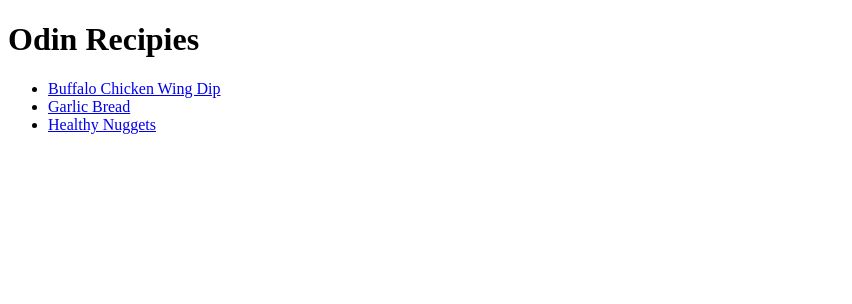
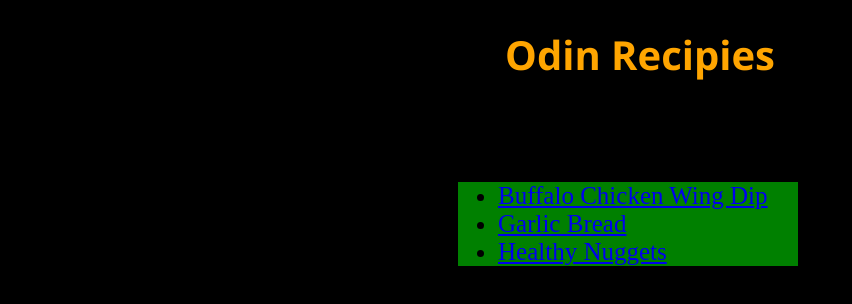
Before and after one commit to kwebb218/odin-recipes, a plain HTML site: page index.html in a window 1280 px wide. Shown: the whole page, without its empty margins (0-852 px from the left). Drawn offline with Linux system fonts and the light colour scheme.

Commit message:
Update the index and recipe css files
Updated index css to align the recipe links and updated
the recipe css to add a border and align the text. Also
tried to standardize the width of the images.

```diff
--- a/index.html
+++ b/index.html
@@ -4,13 +4,14 @@
     <meta charset="UTF-8">
     <meta name="viewport" content="width=>, initial-scale=1.0">
     <title>Odin Recipies</title>
+    <link rel="stylesheet" href="style.css">
 </head>
 <body>
-    <h1>Odin Recipies</h1>
-    <ul>
-    <li><a href="recipes/buffwingdip.html">Buffalo Chicken Wing Dip</a></li>
-    <li><a href="recipes/garlicbread.html">Garlic Bread</a></li>
-    <li><a href="recipes/healthynuggs.html">Healthy Nuggets</a></li>
+    <h1 id="title">Odin Recipies</h1>
+    <ul class="recipes">
+        <li><a href="recipes/buffwingdip.html">Buffalo Chicken Wing Dip</a></li>
+        <li><a href="recipes/garlicbread.html">Garlic Bread</a></li>
+        <li><a href="recipes/healthynuggs.html">Healthy Nuggets</a></li>
 
     </ul>
 </body>
--- /dev/null
+++ b/style.css
@@ -0,0 +1,29 @@
+/* {
+    outline: 2px solid red;
+  }*/
+
+body {
+    background-color: black;
+}
+
+#title{
+    text-align: center;
+    font-size: 40px;
+    font-family: 'Segoe UI', Tahoma, Geneva, Verdana, sans-serif;
+    color: orange;
+}
+
+.recipes{
+    font-size: 25px;
+    color: black;
+    margin-left: 450px;
+    margin-top: 100px;
+    width: 300px;
+
+}
+
+.recipes,
+li{
+    background-color: green;
+
+}
```
Also changed, not shown: recipes/buffwingdip.html (+2 -0 lines), recipes/garlicbread.html (+2 -0 lines), recipes/healthynuggs.html (+2 -0 lines), recipes/style.css (+13 -1 lines).
